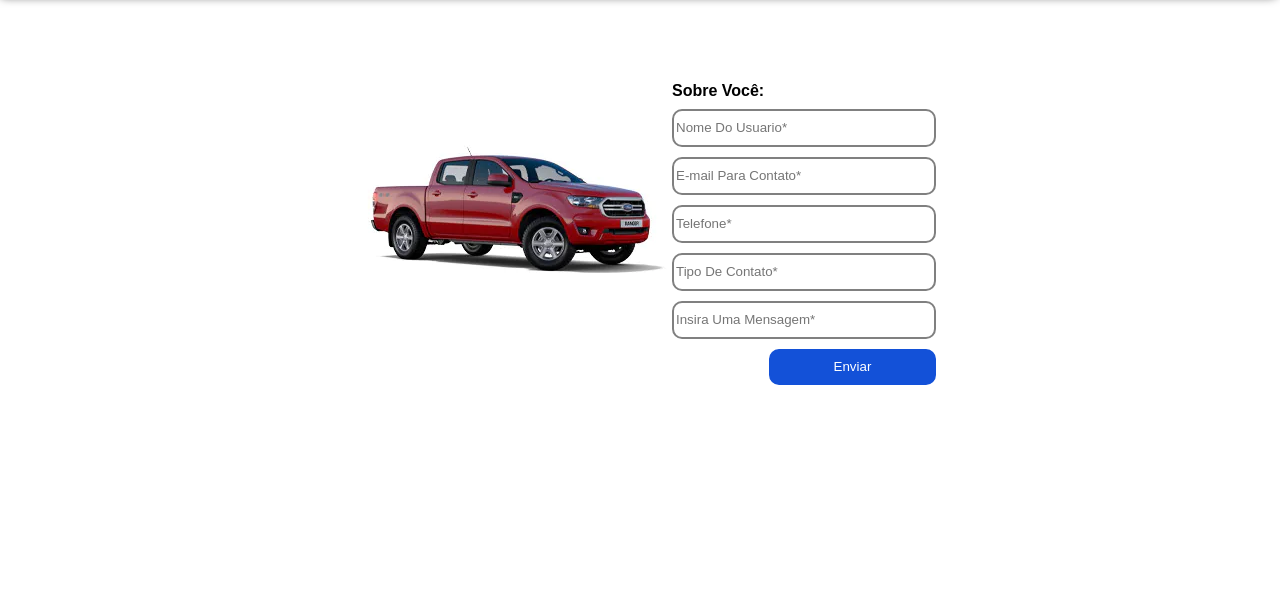
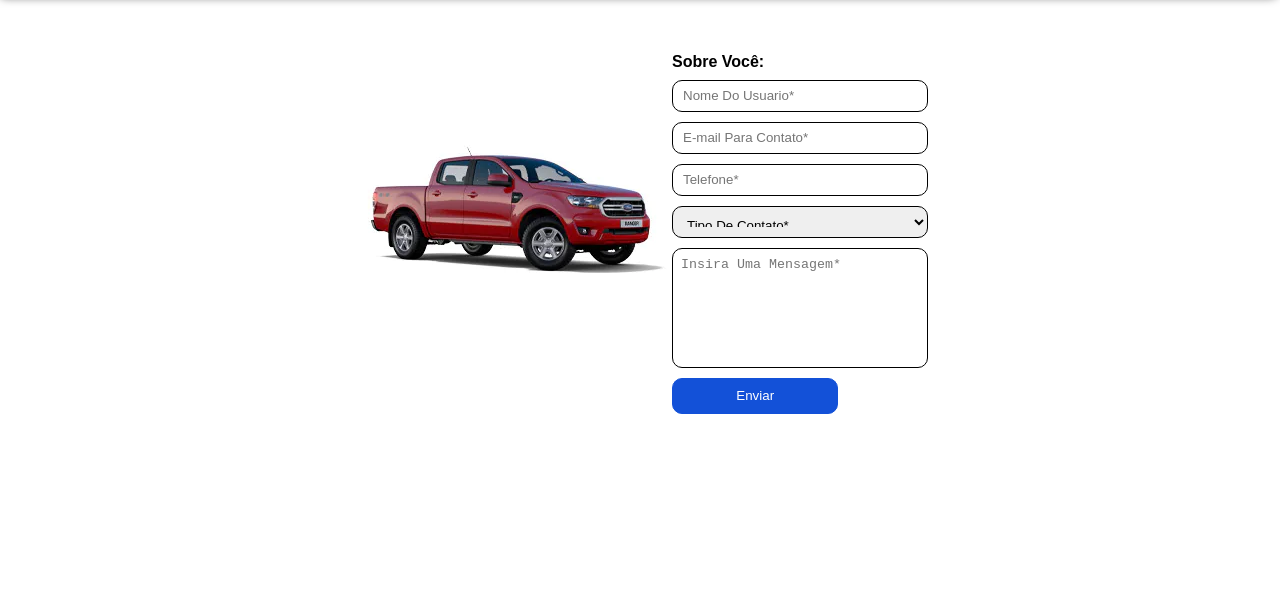
Before and after one commit to DiogoSouza268/hwsbqijxa, a plain HTML site: page src/pages/contato.html in a window 1280 px wide. Shown: the part 121-725 px from the top of the page. Drawn offline with Linux system fonts and the light colour scheme.

Commit message:
Atualiza o conteúdo do main para incluir links nas imagens e ajusta o estilo dos formulários no contato; adiciona validação de campos obrigatórios.

```diff
--- a/src/css/contato.css
+++ b/src/css/contato.css
@@ -119,11 +119,25 @@
     font-weight: bolder;
 }
 
-form > input.inputs{
+form > .inputs{
     width: 100%;
     height: 4vh;
     border-radius: 10px;
-    border: 2px solid gray
+    border: 1px solid black;
+    box-sizing: border-box;
+    padding: 10px;
+
+}
+
+form > #select{
+    width: 100%;
+    height: 4vh;
+}
+
+form > #textarea{
+    height: 15vh;
+    padding: 8px;
+    resize: none;
 }
 
 form > input#Enviar{
@@ -132,8 +146,9 @@
     height: 4.5vh;
     border-radius: 10px;
     color: white;
-    border: 2px solid var(--cor1);
-    margin-left: 38%;
+    border: 1px solid var(--cor1);
+    box-sizing: border-box;
+    padding: 0;
 }
 
 footer{
--- a/src/pages/contato.html
+++ b/src/pages/contato.html
@@ -26,16 +26,18 @@
         <section id="formulario">
             <form>
                 <p>Sobre Você:</p>
-                <input type="text" placeholder="Nome Do Usuario*" class="inputs">
-                <input type="email" placeholder="E-mail Para Contato*" class="inputs">
-                <input type="number" placeholder="Telefone*" class="inputs">
-                <input list="Contatos" id="Contato" name="Contato" placeholder="Tipo De Contato*" class="inputs">
-                <datalist id="Contatos">
-                    <option value="Elogio">
-                    <option value="Reclamação">
-                    <option value="Solicitação">
-                </datalist>
-                <input type="text" placeholder="Insira Uma Mensagem*" class="inputs">
+                <input type="text" placeholder="Nome Do Usuario*" class="inputs" required>
+                <input type="email" placeholder="E-mail Para Contato*" class="inputs" required>
+                <input type="number" placeholder="Telefone*" class="inputs" required>
+
+                <select id="select" class="inputs" required>
+                    <option selected disabled hidden>Tipo De Contato*</option>
+                    <option>Elogio</option>
+                    <option>Reclamação</option>
+                    <option>Solicitação</option>
+                </select>
+
+                <textarea placeholder="Insira Uma Mensagem*" class="inputs" id="textarea"></textarea>
                 <input type="submit" value="Enviar" id="Enviar">
             </form>
         </section>
```
Also changed, not shown: index.html (+2 -2 lines), src/css/index.css (+10 -8 lines).
